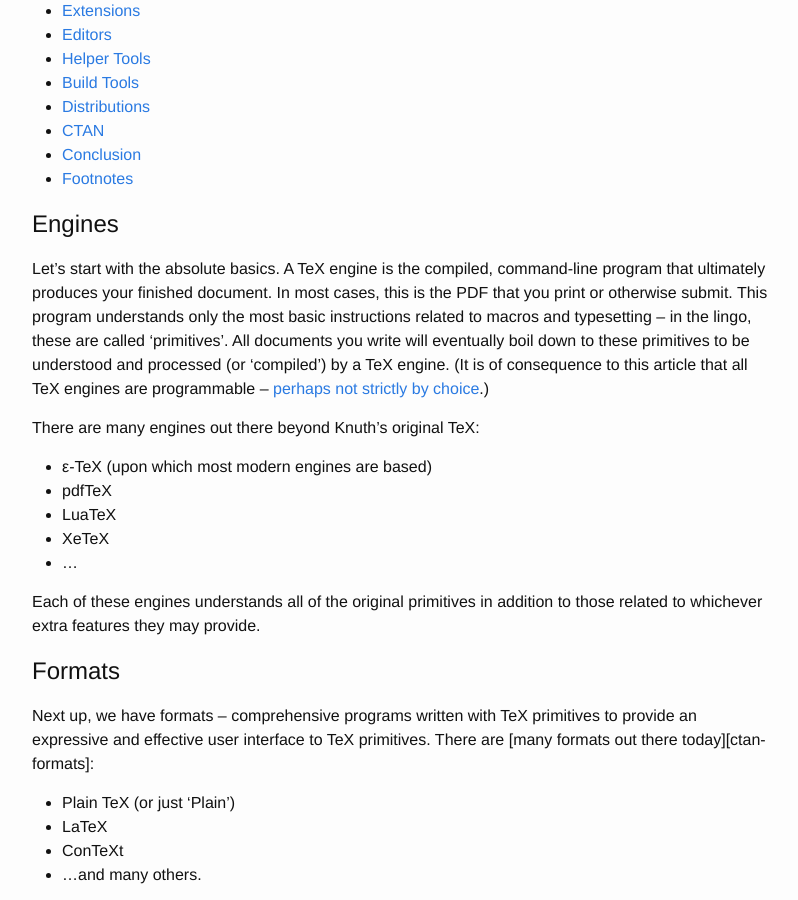
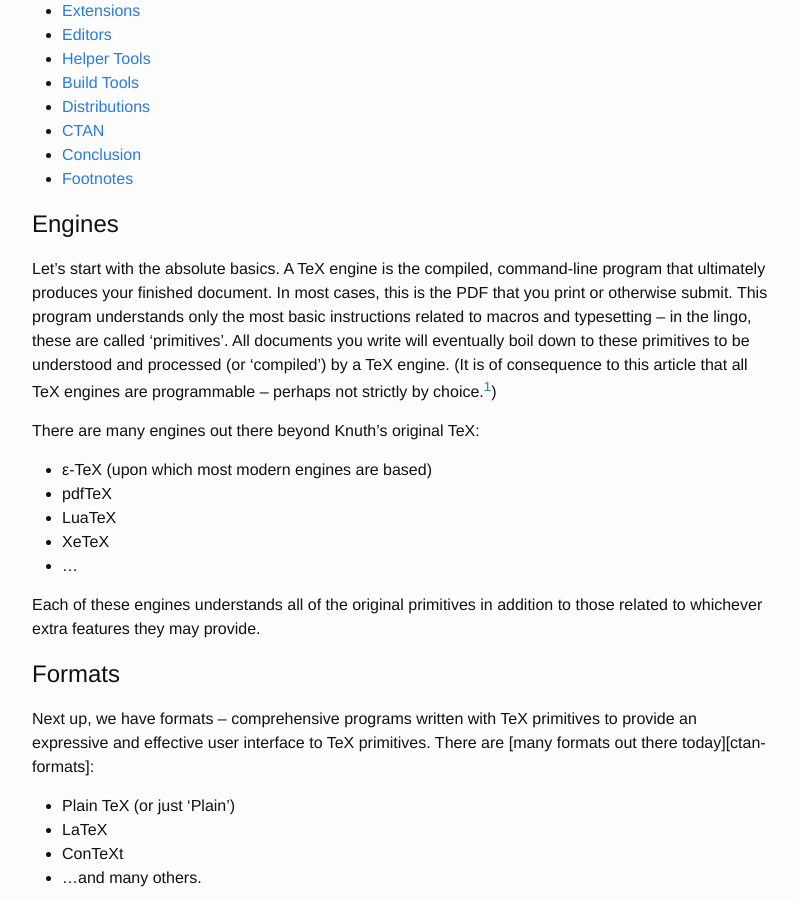
Before and after one commit to vermiculus/seanallred.com, a Jekyll site: the page built from _posts/2015-05-25-tex-terminology.markdown, in a window 1280 px wide and 900 px high, scrolled down 522 px. Shown: the whole window, without its empty margins (238-1036 px from the left). Built offline with Jekyll 4.4.1, drawn with Linux system fonts in a browser that asks for light colours; comment, search, counter and statistics services are not loaded; part of the change alters nothing that is shown; some of the changed text lies outside the part shown.

```diff
--- a/_posts/2015-05-25-tex-terminology.markdown
+++ b/_posts/2015-05-25-tex-terminology.markdown
@@ -39,8 +39,13 @@ macros and typesetting -- in the lingo, these are called 'primitives'.
 All documents you write will eventually boil down to these primitives
 to be understood and processed (or 'compiled') by a TeX engine.  (It
 is of consequence to this article that all TeX engines are
-programmable --
-[perhaps not strictly by choice][tex-turing-complete].)
+programmable -- perhaps not strictly by choice.[^6])
+
+[^6]:
+    [Interview with the Netherlands TeX Group (NTG)][tex-turing-complete],
+    page 47, second column.  Donald Knuth notes "In some sense I put
+    in many of the programming features kicking and screaming," and
+    that TeX was made Turing-complete after lobbying by Guy Steele.
 
 There are many engines out there beyond Knuth's original TeX:
 
```
